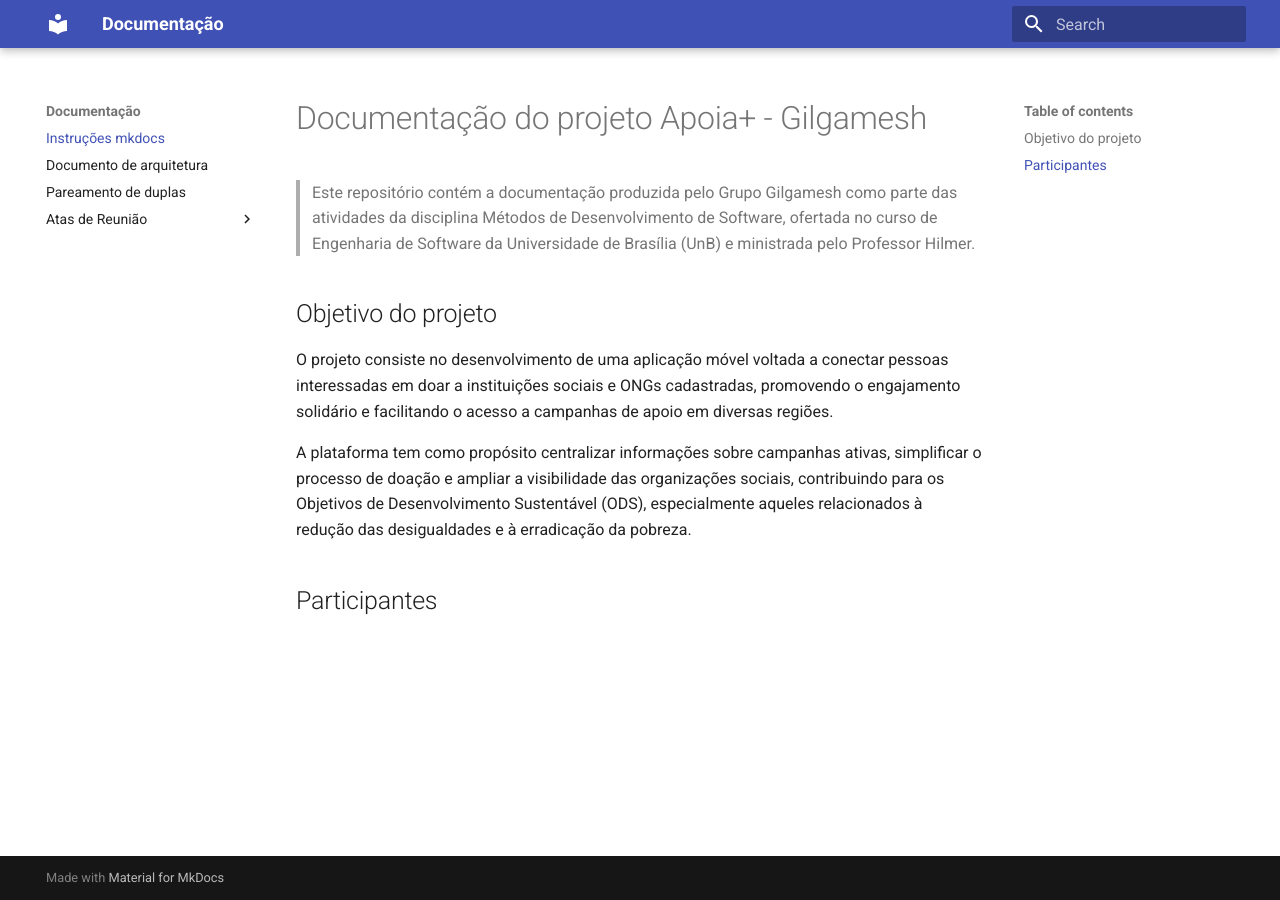
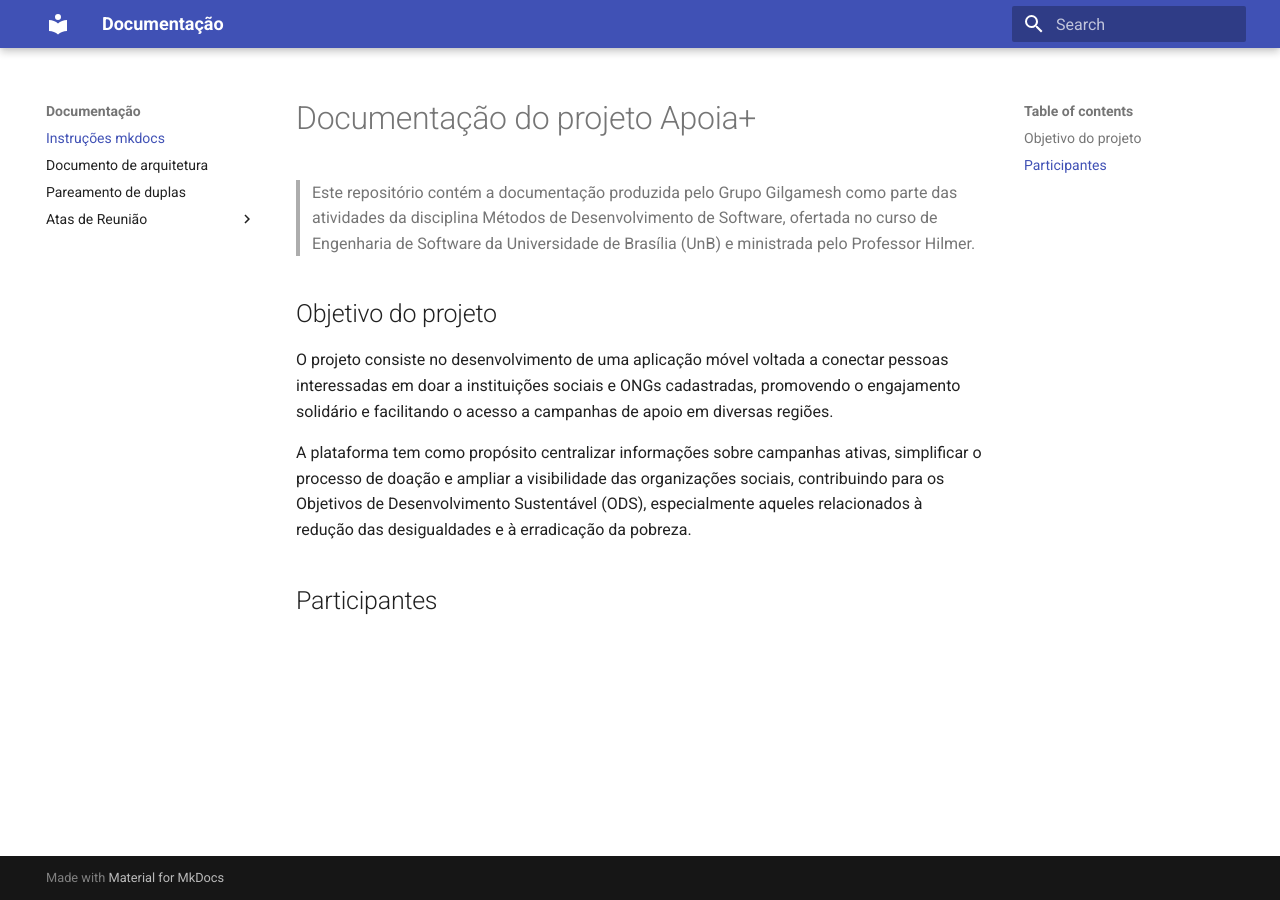
Before and after one commit to FGA0138-MDS-Ajax/2025.2-Gilgamesh, an MkDocs documentation site: the page built from docs/index.md, in a window 1280 px wide. Built offline with MkDocs 1.6.1 and Material for MkDocs 9.7.7, drawn with Linux system fonts in a browser that asks for light colours.

Commit message:
Update index.md

```diff
--- a/docs/index.md
+++ b/docs/index.md
@@ -1,4 +1,4 @@
-# Documentação do projeto Apoia+ - Gilgamesh
+# Documentação do projeto Apoia+
 
 > Este repositório contém a documentação produzida pelo Grupo Gilgamesh como parte das atividades da disciplina Métodos de Desenvolvimento de Software, ofertada no curso de Engenharia de Software da Universidade de Brasília (UnB) e ministrada pelo Professor Hilmer.
 
```
